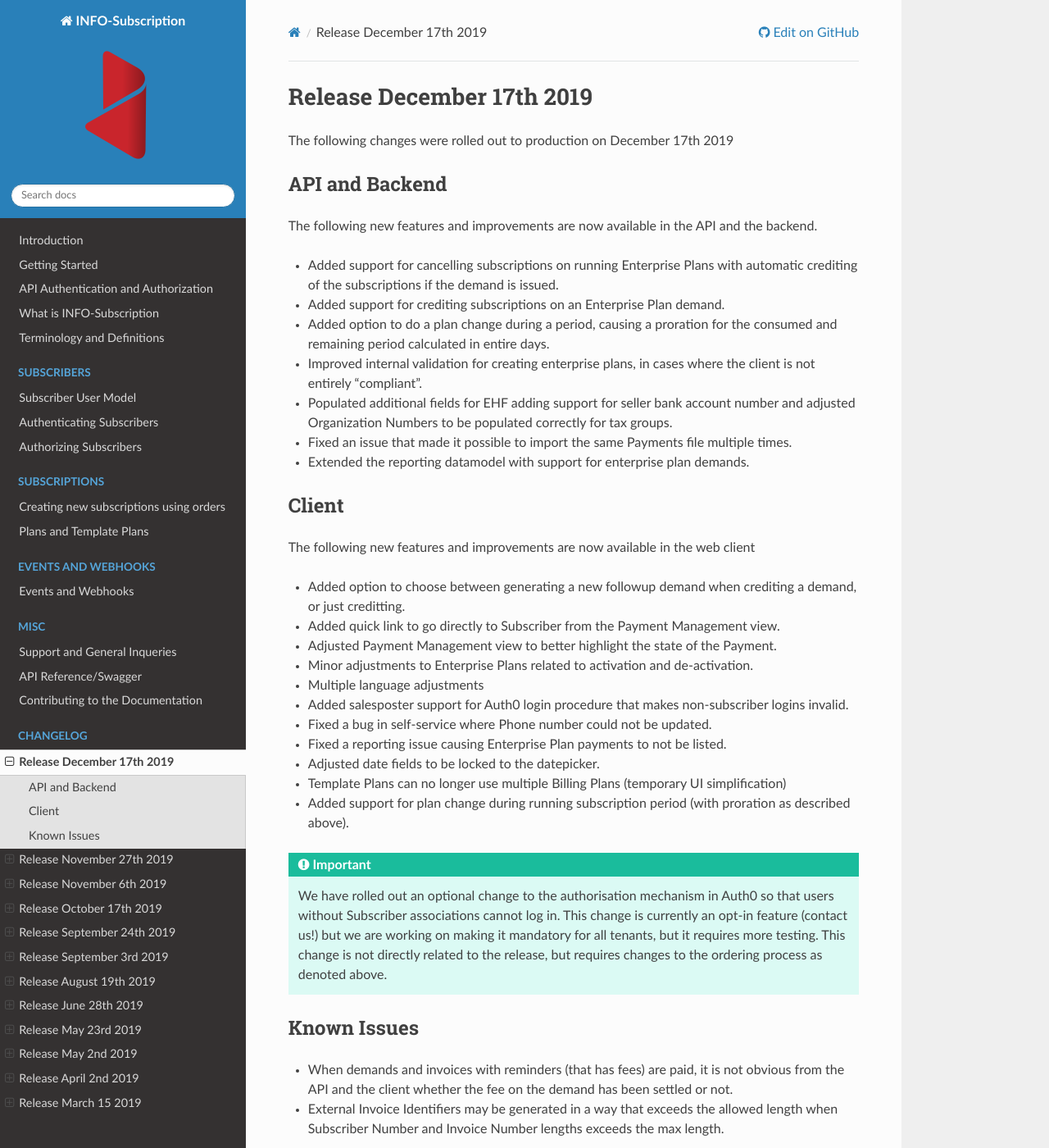
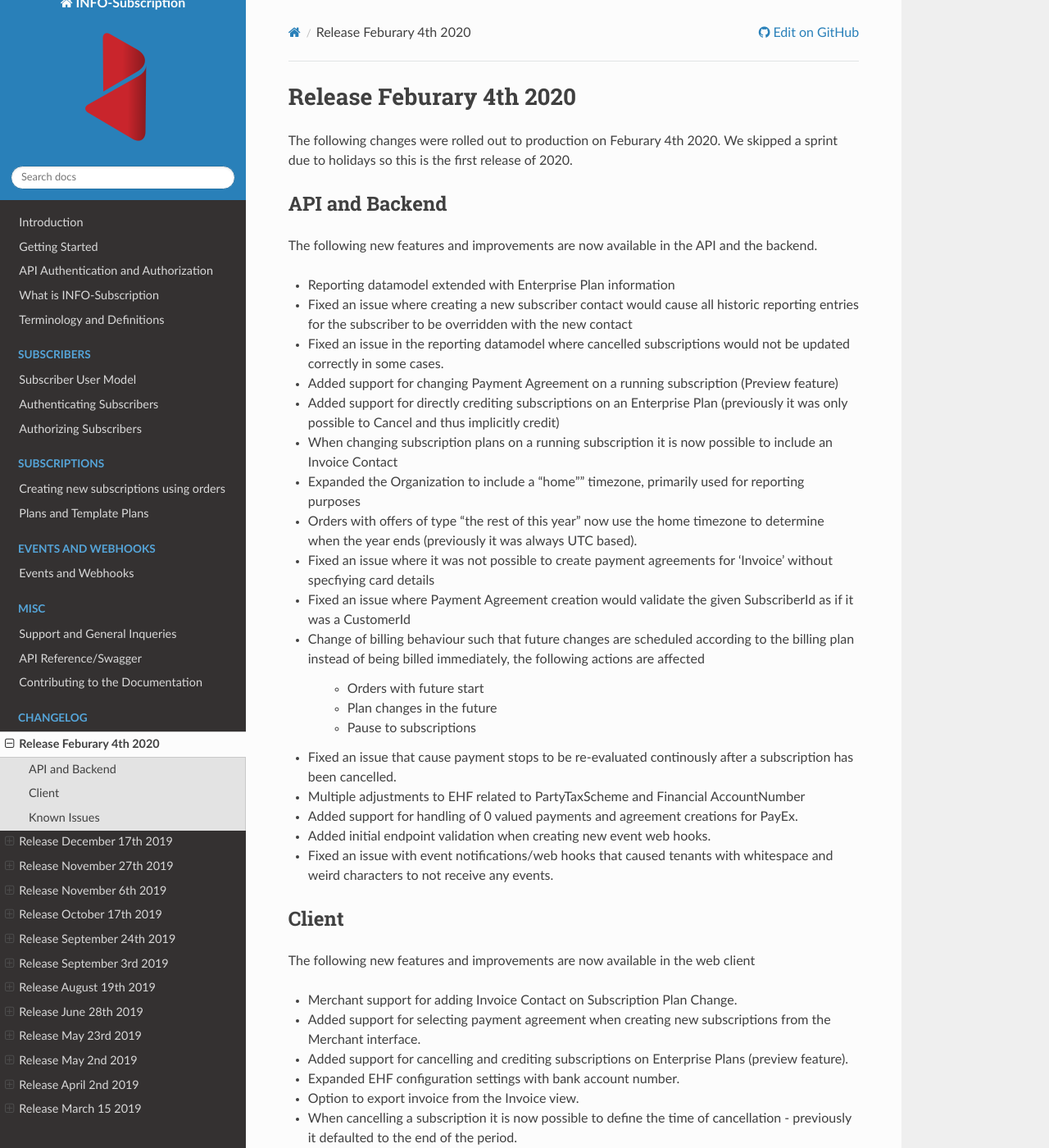
Before and after one commit to infosoftas/info-subscription-doc, a Sphinx documentation site: the page built from source/changelog/changelog.rst, in a window 1280 px wide and 1400 px high. Shown: the whole window at 82% size. Built offline with Sphinx 7.4.7 and the Read the Docs theme 2.0.0, drawn with Linux system fonts in a browser that asks for light colours; formulas are drawn with MathJax 3; some of the changed text lies outside the part shown.

Commit message:
Changelog for sprint 69 (#14)
* Added changelog for 69

* Typos and rephrasing 1

```diff
--- a/source/changelog/changelog.rst
+++ b/source/changelog/changelog.rst
@@ -1,3 +1,4 @@
+.. include:: r69.inc
 .. include:: r67.inc
 .. include:: r66.inc
 .. include:: r65.inc
--- /dev/null
+++ b/source/changelog/r69.inc
@@ -0,0 +1,60 @@
+.. _changelog-r69:
+
+**************************
+Release Feburary 4th 2020
+**************************
+The following changes were rolled out to production on Feburary 4th 2020.
+We skipped a sprint due to holidays so this is the first release of 2020.
+
+API and Backend
+===============
+The following new features and improvements are now available in the API and the backend.
+
+* Reporting datamodel extended with Enterprise Plan information
+* Fixed an issue where creating a new subscriber contact would cause all historic reporting entries for the subscriber to be overridden with the new contact
+* Fixed an issue in the reporting datamodel where cancelled subscriptions would not be updated correctly in some cases.
+* Added support for changing Payment Agreement on a running subscription (Preview feature)
+* Added support for directly crediting subscriptions on an Enterprise Plan (previously it was only possible to Cancel and thus implicitly credit)
+* When changing subscription plans on a running subscription it is now possible to include an Invoice Contact
+* Expanded the Organization to include a "home"" timezone, primarily used for reporting purposes
+* Orders with offers of type "the rest of this year" now use the home timezone to determine when the year ends (previously it was always UTC based).
+* Fixed an issue where it was not possible to create payment agreements for 'Invoice' without specfiying card details
+* Fixed an issue where Payment Agreement creation would validate the given SubscriberId as if it was a CustomerId
+* Change of billing behaviour such that future changes are scheduled according to the billing plan instead of being billed immediately, the following actions are affected
+
+    * Orders with future start
+    * Plan changes in the future
+    * Pause to subscriptions
+
+* Fixed an issue that cause payment stops to be re-evaluated continously after a subscription has been cancelled.
+* Multiple adjustments to EHF related to PartyTaxScheme and Financial AccountNumber
+* Added support for handling of 0 valued payments and agreement creations for PayEx.
+* Added initial endpoint validation when creating new event web hooks.
+* Fixed an issue with event notifications/web hooks that caused tenants with whitespace and weird characters to not receive any events.
+
+
+Client
+======
+The following new features and improvements are now available in the web client
+
+* Merchant support for adding Invoice Contact on Subscription Plan Change.
+* Added support for selecting payment agreement when creating new subscriptions from the Merchant interface.
+* Added support for cancelling and crediting subscriptions on Enterprise Plans (preview feature).
+* Expanded EHF configuration settings with bank account number.
+* Option to export invoice from the Invoice view.
+* When cancelling a subscription it is now possible to define the time of cancellation - previously it defaulted to the end of the period.
+* Fixed a redirect error in the salesposter.
+* Fixed an issue where defining an Invoice Contact would lead to the contact not being selectable for existing subscriptions.
+* Fixed an issue in self-service where the subscription start time would be shown as UTC instead of local time.
+* Multiple fixes related to login after completing an Order via the Salesposter
+* Added support for Subscriber authorization without the need for mapping to customer such that the process is more akin to what third parties are recommended to use.
+* It is no longer possible to register a payment on an already paid invoice in the merchant client.
+* Self-Service now includes a view of existing payment agreements for the subscriber.
+* Fixed an issue where it was not possible to approve payments awaiting approval.
+
+Known Issues
+============
+
+* When demands and invoices with reminders (that has fees) are paid, it is not obvious from the API and the client whether the fee on the demand has been settled or not.
+* External Invoice Identifiers may be generated in a way that exceeds the allowed length when Subscriber Number and Invoice Number lengths exceeds the max length.
+* Crediting Subscriptions on Enterprise Plans in "multiple" attempts (i.e. crediting three subscriptions one at a time for instance) will lead to invalid invoices.
```
